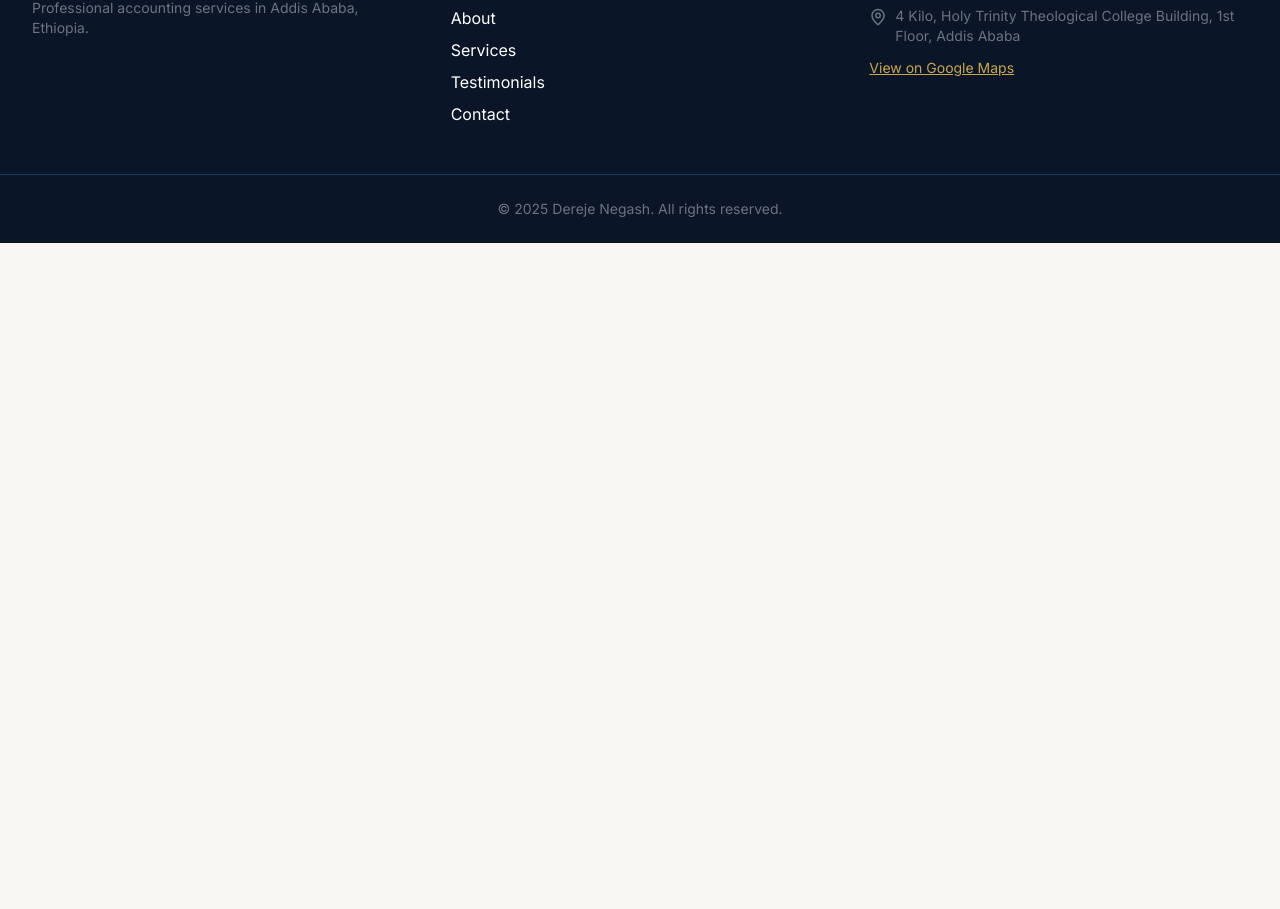
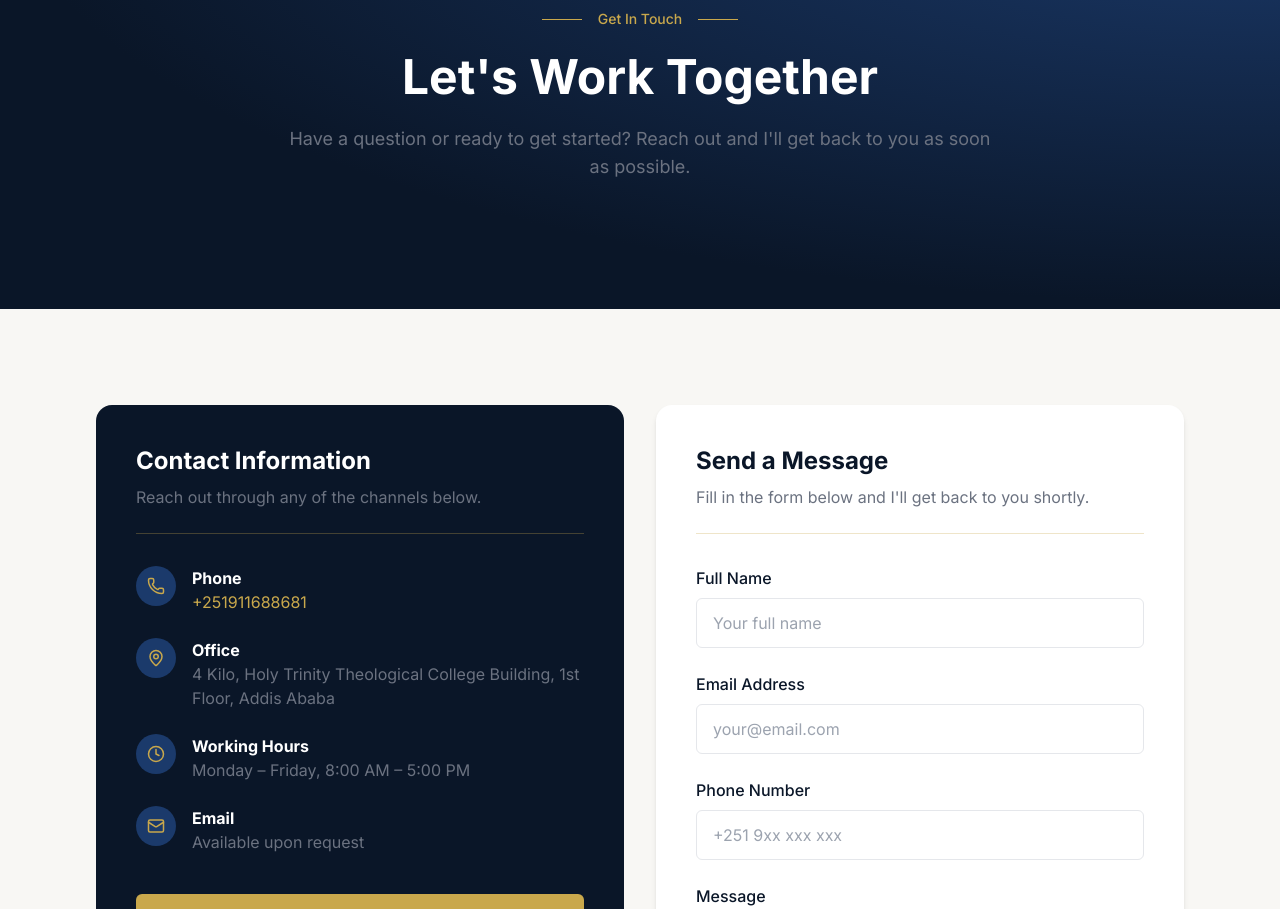
Before and after one commit to yakobd/Dereje_Negash, a Next.js app: page /contact in a window 1280 px wide. Shown: the part 200-1109 px from the top of the page. Before the commit the page ends 800 px from the top, so only its background shows below. Built offline with nearby package versions, Linux system fonts and the light colour scheme.

Commit message:
feat: build contact page with hero, contact info card, and contact form

```diff
--- a/src/app/contact/page.tsx
+++ b/src/app/contact/page.tsx
@@ -1,3 +1,24 @@
+import ContactHero from '@/components/contact/ContactHero';
+import ContactInfo from '@/components/contact/ContactInfo';
+import ContactForm from '@/components/contact/ContactForm';
+
+export const metadata = {
+  title: 'Contact | Dereje Negash - Certified Accountant',
+  description: 'Get in touch with Dereje Negash, a certified accountant based in Addis Ababa, Ethiopia.',
+};
+
 export default function ContactPage() {
-  return <main></main>;
+  return (
+    <>
+      <ContactHero />
+      <section className="bg-[#F8F7F4] py-24">
+        <div className="mx-auto max-w-6xl px-4 sm:px-6 lg:px-8">
+          <div className="grid grid-cols-1 lg:grid-cols-2 gap-8 items-stretch">
+            <ContactInfo />
+            <ContactForm />
+          </div>
+        </div>
+      </section>
+    </>
+  );
 }
--- /dev/null
+++ b/src/components/contact/ContactForm.tsx
@@ -0,0 +1,113 @@
+"use client";
+
+import { motion } from "framer-motion";
+import { useState } from "react";
+
+const fadeUp = {
+  hidden: { opacity: 0, y: 24 },
+  visible: { opacity: 1, y: 0 },
+};
+
+const inputClasses =
+  "w-full rounded-md border border-gray-200 px-4 py-3 text-[#0A1628] transition focus:outline-none focus:ring-2 focus:ring-[#C9A84C] focus:border-transparent";
+
+export default function ContactForm() {
+  const [name, setName] = useState("");
+  const [email, setEmail] = useState("");
+  const [phone, setPhone] = useState("");
+  const [message, setMessage] = useState("");
+  const [submitted, setSubmitted] = useState(false);
+
+  return (
+    <motion.div
+      initial="hidden"
+      whileInView="visible"
+      viewport={{ once: true }}
+      variants={fadeUp}
+      transition={{ duration: 0.6 }}
+      className="h-full rounded-2xl bg-white p-10 shadow-md"
+    >
+      {submitted ? (
+        <div className="flex flex-col items-center justify-center h-full text-center py-12">
+          <div className="flex items-center justify-center w-16 h-16 rounded-full bg-green-100">
+            <span className="text-3xl text-green-600">✓</span>
+          </div>
+          <p className="mt-6 text-lg font-semibold text-[#0A1628]">
+            Message sent! I&apos;ll be in touch soon.
+          </p>
+        </div>
+      ) : (
+        <>
+          <h3 className="text-2xl font-bold text-[#0A1628]">
+            Send a Message
+          </h3>
+          <p className="mt-2 text-[#6B7280]">
+            Fill in the form below and I&apos;ll get back to you shortly.
+          </p>
+
+          <div className="mt-6 h-px bg-[#C9A84C] opacity-30" />
+
+          <div className="mt-8 flex flex-col gap-6">
+            <div>
+              <label className="font-medium text-[#0A1628]">
+                Full Name
+              </label>
+              <input
+                type="text"
+                placeholder="Your full name"
+                value={name}
+                onChange={(e) => setName(e.target.value)}
+                className={`mt-2 ${inputClasses}`}
+              />
+            </div>
+
+            <div>
+              <label className="font-medium text-[#0A1628]">
+                Email Address
+              </label>
+              <input
+                type="email"
+                placeholder="your@email.com"
+                value={email}
+                onChange={(e) => setEmail(e.target.value)}
+                className={`mt-2 ${inputClasses}`}
+              />
+            </div>
+
+            <div>
+              <label className="font-medium text-[#0A1628]">
+                Phone Number
+              </label>
+              <input
+                type="tel"
+                placeholder="+251 9xx xxx xxx"
+                value={phone}
+                onChange={(e) => setPhone(e.target.value)}
+                className={`mt-2 ${inputClasses}`}
+              />
+            </div>
+
+            <div>
+              <label className="font-medium text-[#0A1628]">Message</label>
+              <textarea
+                rows={5}
+                placeholder="Tell me about your accounting needs..."
+                value={message}
+                onChange={(e) => setMessage(e.target.value)}
+                className={`mt-2 ${inputClasses}`}
+              />
+            </div>
+
+            <button
+              type="button"
+              onClick={() => setSubmitted(true)}
+              className="w-full rounded-md bg-[#C9A84C] py-3 font-semibold text-[#0A1628] transition-colors hover:bg-[#E8C97A]"
+            >
+              Send Message
+            </button>
+          </div>
+        </>
+      )}
+    </motion.div>
+  );
+}
--- /dev/null
+++ b/src/components/contact/ContactHero.tsx
@@ -0,0 +1,53 @@
+"use client";
+
+import { motion } from "framer-motion";
+
+const fadeUp = {
+  hidden: { opacity: 0, y: 24 },
+  visible: { opacity: 1, y: 0 },
+};
+
+export default function ContactHero() {
+  return (
+    <section className="relative overflow-hidden bg-[#0A1628] py-32">
+      <div className="absolute inset-0 bg-[radial-gradient(ellipse_at_top_right,_#1B3A6B,_#0A1628_70%)]" />
+
+      <motion.div
+        initial="hidden"
+        whileInView="visible"
+        viewport={{ once: true }}
+        transition={{ staggerChildren: 0.15 }}
+        className="relative z-10 mx-auto max-w-3xl px-4 sm:px-6 lg:px-8 text-center"
+      >
+        <motion.div
+          variants={fadeUp}
+          transition={{ duration: 0.6 }}
+          className="flex items-center justify-center gap-4 mb-6"
+        >
+          <span className="h-px w-10 bg-[#C9A84C]" />
+          <span className="text-sm font-medium text-[#C9A84C]">
+            Get In Touch
+          </span>
+          <span className="h-px w-10 bg-[#C9A84C]" />
+        </motion.div>
+
+        <motion.h1
+          variants={fadeUp}
+          transition={{ duration: 0.6 }}
+          className="text-4xl sm:text-5xl font-bold text-white"
+        >
+          Let&apos;s Work Together
+        </motion.h1>
+
+        <motion.p
+          variants={fadeUp}
+          transition={{ duration: 0.6 }}
+          className="mt-6 text-lg text-[#6B7280]"
+        >
+          Have a question or ready to get started? Reach out and I&apos;ll
+          get back to you as soon as possible.
+        </motion.p>
+      </motion.div>
+    </section>
+  );
+}
--- /dev/null
+++ b/src/components/contact/ContactInfo.tsx
@@ -0,0 +1,86 @@
+"use client";
+
+import { motion } from "framer-motion";
+import { MapPin, Phone, Clock, Mail } from "lucide-react";
+
+const infoRows = [
+  {
+    icon: Phone,
+    label: "Phone",
+    value: "+251911688681",
+    href: "tel:+251911688681",
+  },
+  {
+    icon: MapPin,
+    label: "Office",
+    value:
+      "4 Kilo, Holy Trinity Theological College Building, 1st Floor, Addis Ababa",
+  },
+  {
+    icon: Clock,
+    label: "Working Hours",
+    value: "Monday – Friday, 8:00 AM – 5:00 PM",
+  },
+  {
+    icon: Mail,
+    label: "Email",
+    value: "Available upon request",
+  },
+];
+
+const fadeUp = {
+  hidden: { opacity: 0, y: 24 },
+  visible: { opacity: 1, y: 0 },
+};
+
+export default function ContactInfo() {
+  return (
+    <motion.div
+      initial="hidden"
+      whileInView="visible"
+      viewport={{ once: true }}
+      variants={fadeUp}
+      transition={{ duration: 0.6 }}
+      className="h-full rounded-2xl bg-[#0A1628] p-10"
+    >
+      <h3 className="text-2xl font-bold text-white">Contact Information</h3>
+      <p className="mt-2 text-[#6B7280]">
+        Reach out through any of the channels below.
+      </p>
+
+      <div className="mt-6 h-px bg-[#C9A84C] opacity-30" />
+
+      <div className="mt-8 flex flex-col gap-6">
+        {infoRows.map(({ icon: Icon, label, value, href }) => (
+          <div key={label} className="flex items-start gap-4">
+            <div className="flex items-center justify-center w-10 h-10 rounded-full bg-[#1B3A6B] flex-shrink-0">
+              <Icon size={18} className="text-[#C9A84C]" />
+            </div>
+            <div>
+              <p className="font-bold text-white">{label}</p>
+              {href ? (
+                <a
+                  href={href}
+                  className="text-[#C9A84C] transition-colors hover:text-[#E8C97A]"
+                >
+                  {value}
+                </a>
+              ) : (
+                <p className="text-[#6B7280]">{value}</p>
+              )}
+            </div>
+          </div>
+        ))}
+      </div>
+
+      <a
+        href="https://maps.app.goo.gl/eC7N2qRrxY3GRCkn8"
+        target="_blank"
+        rel="noopener noreferrer"
+        className="mt-10 block w-full rounded-md bg-[#C9A84C] px-6 py-3 text-center font-semibold text-[#0A1628] transition-colors hover:bg-[#E8C97A]"
+      >
+        View on Google Maps
+      </a>
+    </motion.div>
+  );
+}
```
